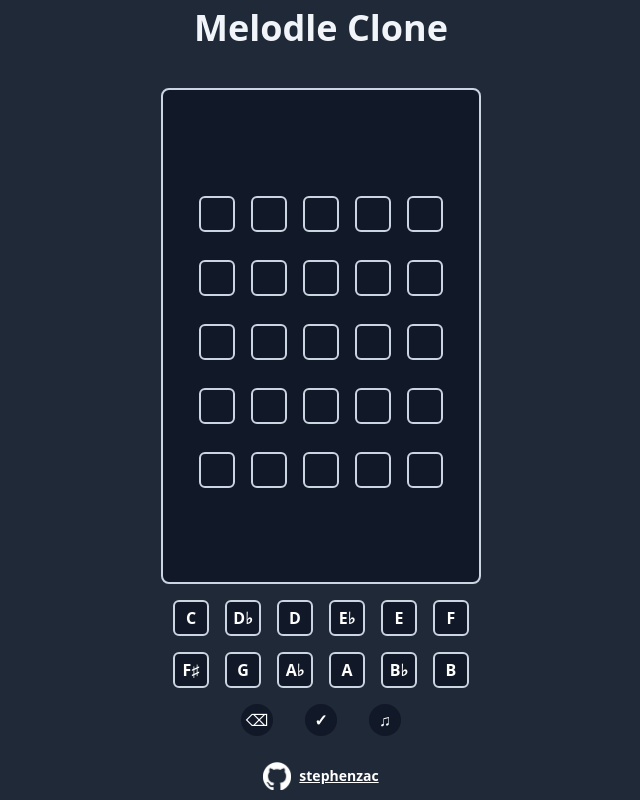
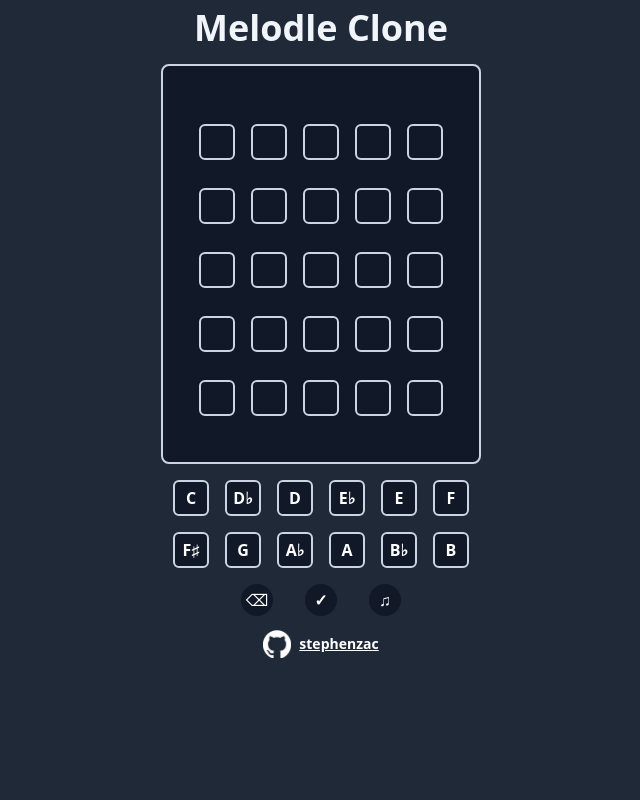
Before and after one commit to stephenzac/soundle, a React (Vite) app: page / in a window 1280 px wide. Shown: the whole page, without its empty margins (319-959 px from the left). Built offline with nearby package versions, Linux system fonts and the light colour scheme.

Commit message:
Style size

```diff
--- a/src/App.tsx
+++ b/src/App.tsx
@@ -2,9 +2,10 @@ import MainGame from "./components/MainGame";
 import { BoardContextProvider } from "./contexts/BoardContext";
 
 const App = () => {
+  // TODO:Change title
   return (
     <div className="bg-gray-800 h-screen flex flex-col">
-      <h1 className="text-center text-4xl text-slate-100 font-bold w-full pt-2 pb-10">
+      <h1 className="text-center text-4xl text-slate-100 font-bold w-full pt-2 pb-4">
         Melodle Clone
       </h1>
       <BoardContextProvider>
--- a/src/components/GameBox.tsx
+++ b/src/components/GameBox.tsx
@@ -5,7 +5,7 @@ const GameBox = () => {
   const { gameBoard } = useBoardContext();
 
   return (
-    <div className="bg-gray-900 h-4/6 w-10/12 max-w-80 flex flex-col self-center justify-center border-2 border-slate-300 rounded-lg">
+    <div className="bg-gray-900 h-3/6 w-10/12 max-w-80 flex flex-col self-center justify-center border-2 border-slate-300 rounded-lg">
       {gameBoard.map((currentRow, index) => {
         return <NoteBoxRow noteRow={currentRow} key={index} />;
       })}
--- a/src/components/MainGame.tsx
+++ b/src/components/MainGame.tsx
@@ -9,6 +9,7 @@ import { useBoardContext } from "../contexts/BoardContext";
 
 const MainGame = () => {
   const { gameWon, gameLost } = useBoardContext();
+  //TODO: Add informational section/button?
 
   return (
     <>
@@ -46,7 +47,7 @@ const MainGame = () => {
         {(gameWon || gameLost) && <ResetButton />}
       </div>
 
-      <div className="flex justify-center mt-4">
+      <div className="flex justify-center mt-1">
         <GitHubLink />
       </div>
     </>
```
